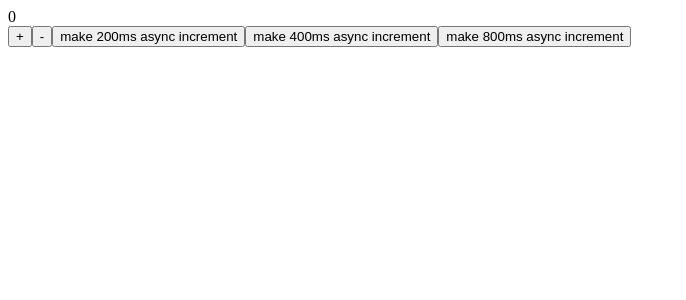
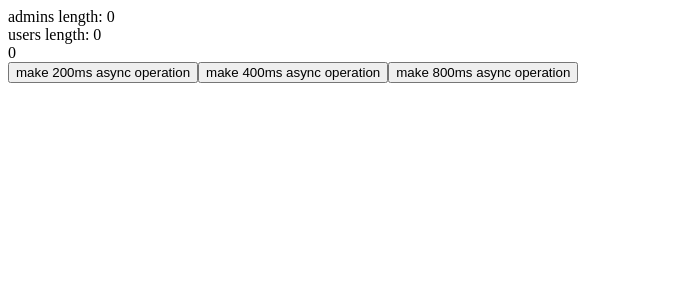
Before and after one commit to Svehla/typed-react-redux, a React (Create React App) app: page / in a window 1280 px wide. Shown: the top 300 px of the page, without its empty margins (0-686 px from the left). Built offline with nearby package versions, Linux system fonts and the light colour scheme.

Commit message:
add redux types

```diff
--- a/src/App.tsx
+++ b/src/App.tsx
@@ -1,133 +1,28 @@
 import React from 'react';
-import { createStore, applyMiddleware, Action } from 'redux'
-import { useSelector, Provider, useDispatch } from 'react-redux'
+import { createStore, applyMiddleware} from 'redux'
+import { Provider } from 'react-redux'
 import { combineReducers } from 'redux';
-import thunk, { ThunkAction } from 'redux-thunk';
+import thunk from 'redux-thunk';
+import { counterReducer } from './counterReducer'
+import { GetStateFromReducers } from './helperTypes';
+import { UIApp } from './UIApp';
+import { usersReducer } from './usersReducer';
 
-// helper generics
-type GetStateFromReducers<T extends ((...args: any[]) => any) | { [key: string]: any }> = {
-  [K in keyof T]: T[K] extends ((...args: any[]) => any)
-    ? ReturnType<T[K]>
-    : GetStateFromReducers<T[K]>
-}
+// ------------------
+// --- init redux ---
+// ------------------
+const reducers = {
+  counter: counterReducer,
+  users: usersReducer
+};
 
-type ThunkReturnType <ActionT extends Action<string>, ReturnType=Promise<ActionT> | Promise<void> | void> =
-  ThunkAction<ReturnType, GlobalState, void, ActionT>
+export type GlobalState = GetStateFromReducers<typeof reducers>
 
-// ---------------
-// ---- utils ----
-const delay = (timeout: number) => new Promise(resolve => setTimeout(resolve, timeout))
-
-// ---------------
-// counter reducer
-// ---------------
-const INCREMENT = 'INCREMENT' as const
-const DECREMENT = 'DECREMENT' as const
-const MULTIPLY = 'MULTIPLY' as const
-const DIVIDE = 'DIVIDE' as const
-
-const increment = () => ({
-  type: INCREMENT,
-})
-
-const decrement = () => ({
-  type: DECREMENT,
-})
-
-const multiply = (multiplyBy: number) => ({
-  type: MULTIPLY,
-  multiplyBy,
-})
-
-const divide = (divideBy: number) => ({
-  type: DIVIDE,
-  divideBy,
-})
-
-type ActionType =
-  | ReturnType<typeof increment>
-  | ReturnType<typeof decrement>
-  | ReturnType<typeof multiply>
-  | ReturnType<typeof divide>
-
-type IncrementThunk = ThunkReturnType<ActionType>
-
-
-export const asyncIncrement = (timeout: number): IncrementThunk =>
-  async (dispatch, _getState) => {
-    await delay(timeout)
-    dispatch(multiply(2))
-    await delay(timeout)
-    dispatch(increment())
-    await delay(timeout)
-    dispatch(increment())
-    await delay(timeout)
-    dispatch(multiply(5))
-    await delay(timeout)
-    dispatch(divide(7))
-  };
-
-
-const defaultState = {
-  value: 0
-}
-type State = typeof defaultState
-
-function counter(state = defaultState, action: ActionType): State {
-  switch (action.type) {
-    case INCREMENT:
-      return { ...state, value: state.value + 1 }
-    case DECREMENT:
-      return { ...state, value: state.value - 1 }
-    case MULTIPLY:
-      return { ...state, value: state.value * action.multiplyBy }
-    case DIVIDE:
-      return { ...state, value: state.value / action.divideBy }
-    default:
-      return state
-  }
-}
-
-// ----------------
-// --- app init ---
-// ----------------
-const reducers = {
-  // TODO: add reducers
-  counter
-};
-// Create a Redux store holding the state of your app.
-// Its API is { subscribe, dispatch, getState }.
 let store = createStore(combineReducers(reducers), applyMiddleware(thunk))
 
-type GlobalState = GetStateFromReducers<typeof reducers>
-
-function App() {
-  return (
-    <Provider store={store}>
-      <Counter />
-    </Provider>
-  );
-}
-
-// ----- sub component
-const getCounterValue = (state: GlobalState) => state.counter.value
-
-const Counter = () => {
-  const dispatch = useDispatch()
-  const counterValue = useSelector(getCounterValue)
-
-  return (
-    <div>
-      <div>
-        {counterValue}
-      </div>
-      <button onClick={() => { dispatch(increment()) }}>+</button>
-      <button onClick={() => { dispatch(decrement()) }}>-</button>
-      <button onClick={() => { dispatch(asyncIncrement(200))}}>make 200ms async increment</button>
-      <button onClick={() => { dispatch(asyncIncrement(400))}}>make 400ms async increment</button>
-      <button onClick={() => { dispatch(asyncIncrement(800))}}>make 800ms async increment</button>
-    </div>
-  )
-}
-
-export default App;
+// init whole react app
+export const App = () => (
+  <Provider store={store}>
+    <UIApp />
+  </Provider>
+);
--- /dev/null
+++ b/src/UIApp.tsx
@@ -0,0 +1,33 @@
+import React from 'react';
+import { useSelector, useDispatch } from 'react-redux'
+import { asyncValueChange } from './counterReducer'
+import { GlobalState } from './App';
+
+const getCounterValue = (state: GlobalState) => state.counter.value
+const getAdminsLength = (state: GlobalState) => state.users.admins.length
+const getUsersLength = (state: GlobalState) => state.users.users.length
+
+export const UIApp = () => {
+  const dispatch = useDispatch()
+  const counterValue = useSelector(getCounterValue)
+  const adminsLength = useSelector(getAdminsLength)
+  const usersLength = useSelector(getUsersLength)
+
+  return (
+    <div>
+      <div>
+        admins length: {adminsLength}
+      </div>
+      <div>
+        users length: {usersLength}
+      </div>
+      <div>
+        {counterValue}
+      </div>
+      {/* TODO: in the redux component the`dispatch(actionCreator())` has no correct type checking :( */}
+      <button onClick={() => { dispatch(asyncValueChange(200))}}>make 200ms async operation</button>
+      <button onClick={() => { dispatch(asyncValueChange(400))}}>make 400ms async operation</button>
+      <button onClick={() => { dispatch(asyncValueChange(800))}}>make 800ms async operation</button>
+    </div>
+  )
+}
--- /dev/null
+++ b/src/counterReducer.ts
@@ -0,0 +1,51 @@
+import { ThunkReturnType } from './helperTypes';
+
+const MULTIPLY = 'counter/MULTIPLY' as const
+const DIVIDE = 'counter/DIVIDE' as const
+
+const multiply = (multiplyBy: number) => ({
+  type: MULTIPLY,
+  multiplyBy,
+})
+
+const divide = (divideBy: number) => ({
+  type: DIVIDE,
+  divideBy,
+})
+
+type ActionType =
+  | ReturnType<typeof multiply>
+  | ReturnType<typeof divide>
+
+type CounterThunk = ThunkReturnType<ActionType>
+
+const delay = (timeout: number) =>
+  new Promise(resolve => setTimeout(resolve, timeout))
+
+export const asyncValueChange = (timeout: number): CounterThunk =>
+  async (dispatch, _getState) => {
+    await delay(timeout)
+    dispatch(multiply(2))
+    await delay(timeout)
+    await delay(timeout)
+    dispatch(multiply(5))
+    await delay(timeout)
+    dispatch(divide(7))
+  };
+
+const defaultState = {
+  value: 0
+}
+
+type State = typeof defaultState
+
+export const counterReducer = (state = defaultState, action: ActionType): State => {
+  switch (action.type) {
+    case MULTIPLY:
+      return { ...state, value: state.value * action.multiplyBy }
+    case DIVIDE:
+      return { ...state, value: state.value / action.divideBy }
+    default:
+      return state
+  }
+}
--- /dev/null
+++ b/src/helperTypes.ts
@@ -0,0 +1,18 @@
+
+
+import { ThunkAction } from "redux-thunk"
+import { Action } from "redux"
+import { GlobalState } from "./App"
+
+export type ThunkReturnType <
+  ActionT extends Action<string>,
+  ReturnType=Promise<ActionT> | Promise<void> | void
+> = ThunkAction<ReturnType, GlobalState, void, ActionT>
+
+export type GetStateFromReducers<
+  T extends ((...args: any[]) => any) | { [key: string]: any }
+> = {
+  [K in keyof T]: T[K] extends ((...args: any[]) => any)
+    ? ReturnType<T[K]>
+    : GetStateFromReducers<T[K]>
+}
--- a/src/index.tsx
+++ b/src/index.tsx
@@ -1,6 +1,6 @@
 import React from 'react';
 import ReactDOM from 'react-dom';
-import App from './App';
+import { App } from './App';
 import * as serviceWorker from './serviceWorker';
 
 ReactDOM.render(
--- /dev/null
+++ b/src/usersReducer.ts
@@ -0,0 +1,66 @@
+
+
+const ADD_USER = 'users/ADD_USER' as const
+const REMOVE_USER = 'users/REMOVE_USER' as const
+const ADD_ADMIN = 'users/ADD_ADMIN' as const
+const REMOVE_ADMIN = 'users/REMOVE_ADMIN' as const
+
+// no user is not defined in the app
+// so we have to write User shape ts type by hands
+type User = {
+  id: string
+  name: string
+}
+
+const addUser = (user: User) => ({
+  type: ADD_USER,
+  user,
+})
+
+const removeUser = (userId: string) => ({
+  type: REMOVE_USER,
+  userId,
+})
+
+const addAdmin = (user: User) => ({
+  type: ADD_ADMIN,
+  user,
+})
+
+const removeAdmin = (userId: string) => ({
+  type: REMOVE_ADMIN,
+  userId,
+})
+type ActionType =
+  | ReturnType<typeof addUser>
+  | ReturnType<typeof removeUser>
+  | ReturnType<typeof addAdmin>
+  | ReturnType<typeof removeAdmin>
+
+const defaultState = {
+  users: [] as User[],
+  admins: [] as User[]
+}
+
+type State = typeof defaultState
+
+export const usersReducer = (state = defaultState, action: ActionType): State => {
+  switch (action.type) {
+    case ADD_USER:
+      return { ...state, users: [...state.users, action.user] }
+    case REMOVE_USER:
+      return {
+        ...state,
+        users: state.users.filter(({ id }) => id !== action.userId)
+      }
+    case ADD_ADMIN:
+      return { ...state, admins: [...state.users, action.user] }
+    case REMOVE_ADMIN:
+      return {
+        ...state,
+        admins: state.admins.filter(({ id }) => id !== action.userId)
+      }
+    default:
+      return state
+  }
+}
```
